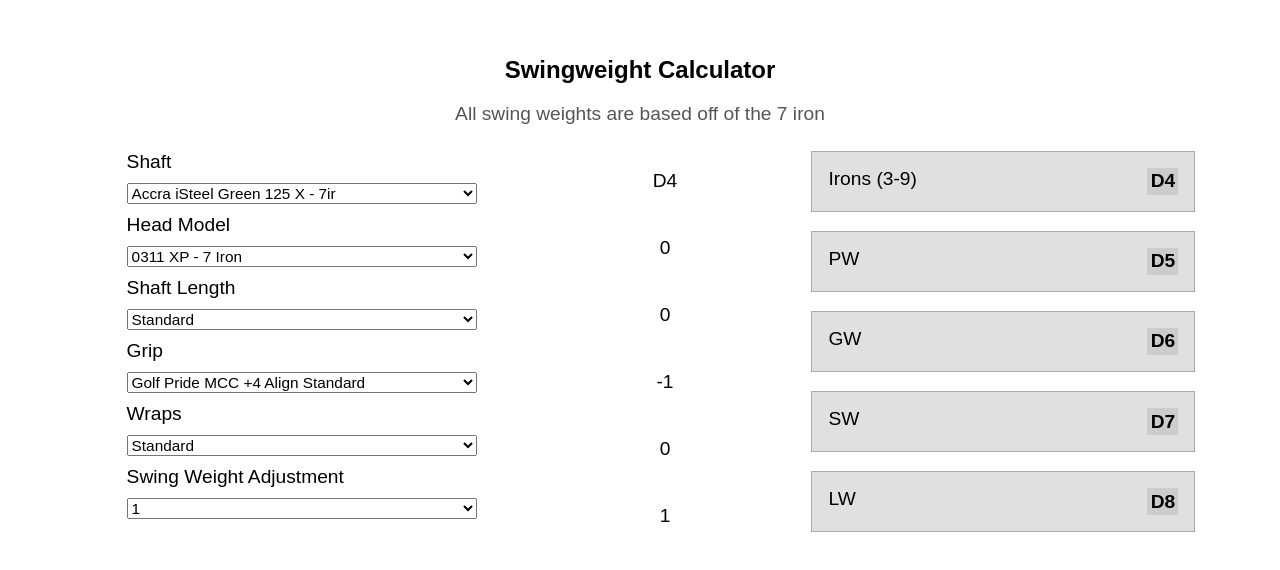
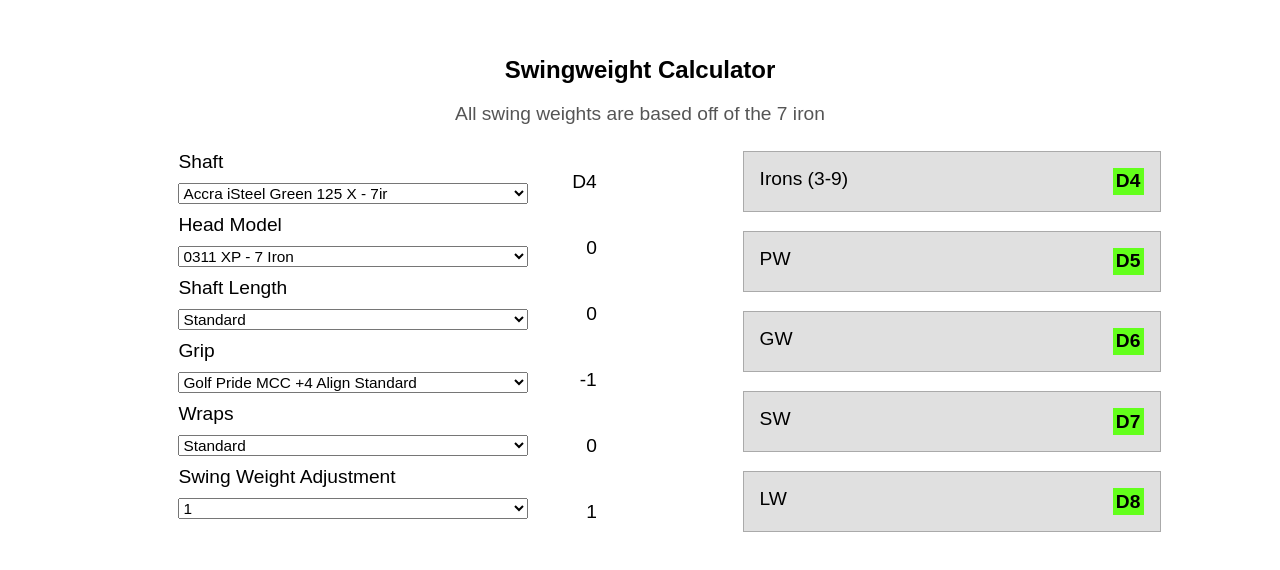
Before and after one commit to renemontoy/swingcalculator, a React (Vite) app in the folder client/: page / in a window 1280 px wide. Shown: the part 102-672 px from the top of the page. Built offline with nearby package versions, Linux system fonts and the light colour scheme.

Commit message:
Cambios esteticos

```diff
--- a/client/src/App.jsx
+++ b/client/src/App.jsx
@@ -386,21 +386,22 @@ const styles = {
     midCol: {
       display: "flex",
       flexDirection: "column",
-      marginTop: "1.5vw",
-      gap: "45px",
-      width: "min(30vw, 300px)",
-      alignItems: "center", // Centra los elementos hijos horizontalmente
+      marginTop: "1.6vw",
+      gap: "44px",
+      marginRight: "13vw",
+      width: "min(30vw, 30px)",
+      textAlign: "right",// Centra los elementos hijos horizontalmente
     },
     resultRow: {
       display: "flex",
       justifyContent: "space-between",
-      border: "1px solid #aaa",
+      border: "1px solid #aaaaaaff",
       background: "#e0e0e0",
       padding: "16px",
-      width: "min(30vw, 350px)"
+      width: "min(30vw, 450px)"
     },
     resultBox: {
-      background: "#ccc",
+      background: "#63ff1bff",
       padding: ".20vw .25vw",
       fontWeight: "bold",
       fontSize: "clamp(14px, 1.5vw, 35px)"
```
